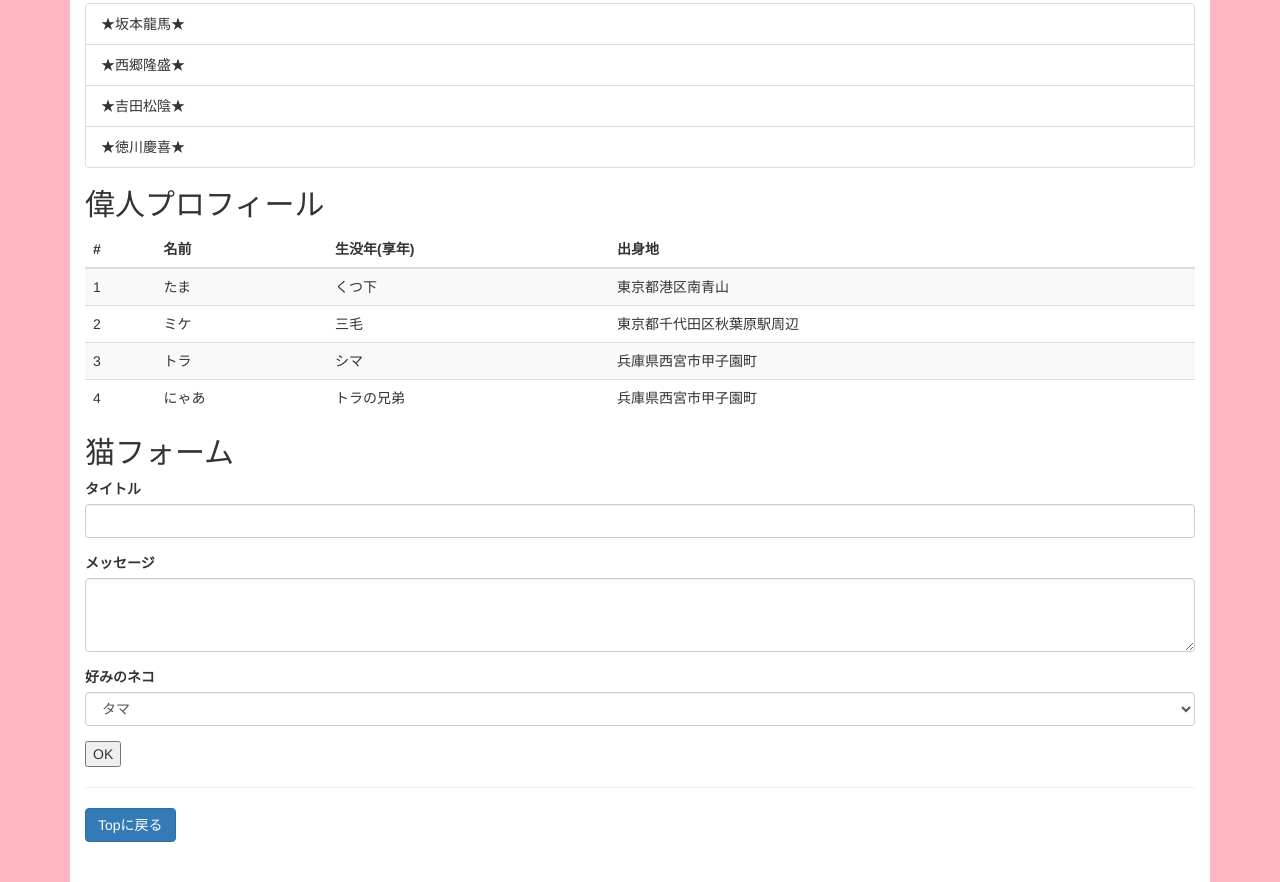
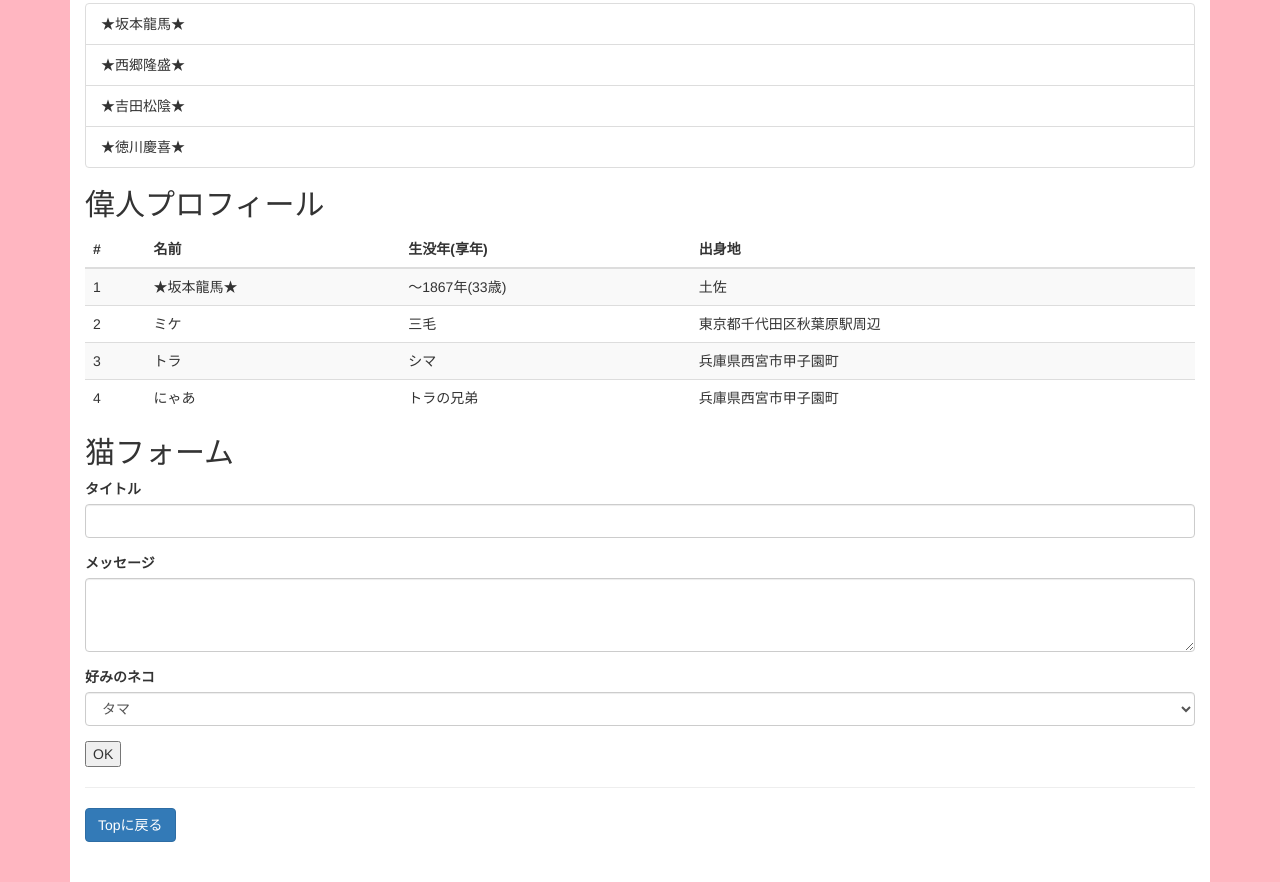
Before and after one commit to Piyona/https-Piyona1221.github.io, a plain HTML site: page index.html in a window 1280 px wide. Shown: the part 889-1771 px from the top of the page. Drawn offline with nearby package versions, Linux system fonts and the light colour scheme.

Commit message:
Update index.html

```diff
--- a/index.html
+++ b/index.html
@@ -76,9 +76,9 @@
 				<tbody>
 					<tr>
 						<td>1</td>
-						<td>たま</td>
-						<td>くつ下</td>
-						<td>東京都港区南青山</td>
+						<td>★坂本龍馬★</td>
+						<td>～1867年(33歳)</td>
+						<td>土佐</td>
 					</tr>
 					<tr>
 						<td>2</td>
```
